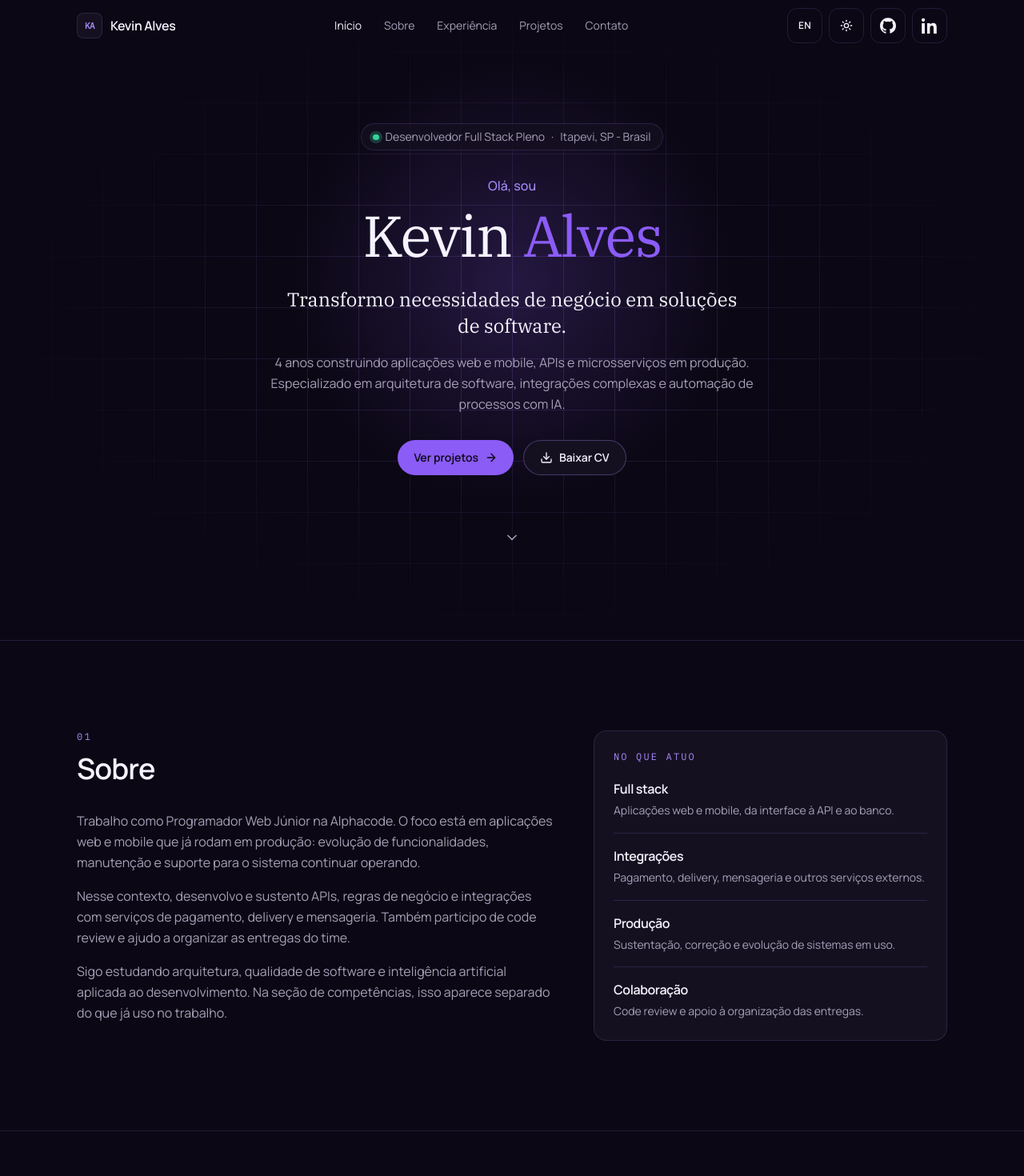
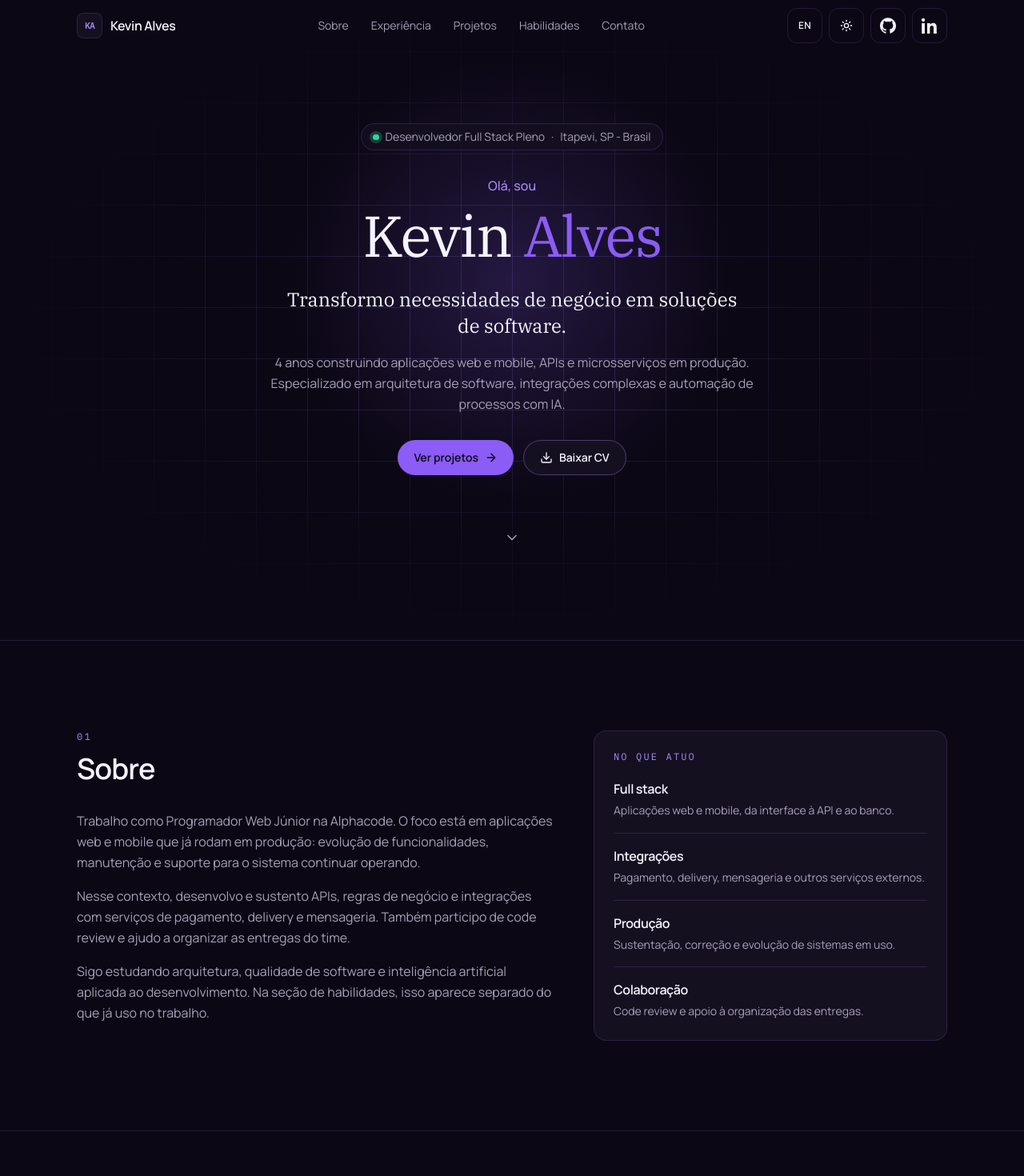
Before and after one commit to KevinAlves55/kevin-alves-portfolio, a React (Vite) app: page / in a window 1280 px wide. Shown: the top 1470 px of the page at 80% size. Built offline with nearby package versions, Linux system fonts and the light colour scheme.

Commit message:
fix: altera exibição de links do header

```diff
--- a/index.html
+++ b/index.html
@@ -13,7 +13,7 @@
           var english = storedLocale === 'en'
           document.documentElement.lang = english ? 'en' : 'pt-BR'
           if (english) {
-            document.title = 'Kevin Alves — Full Stack Software Engineer'
+            document.title = 'Kevin Alves — Mid-level Full Stack Developer'
           }
         } catch (error) {
           document.documentElement.dataset.theme = 'dark'
--- a/src/components/Header.tsx
+++ b/src/components/Header.tsx
@@ -1,7 +1,7 @@
 import { Menu, Moon, Sun, X } from 'lucide-react'
 import { GithubMark, LinkedinMark } from './BrandMarks.tsx'
 import { useCallback, useEffect, useState, type ReactNode } from 'react'
-import { links, sections, site } from '../data/site.ts'
+import { links, navigation, sections, site } from '../data/site.ts'
 import { useActiveSection } from '../hooks/useActiveSection.ts'
 import { useDialog } from '../hooks/useDialog.ts'
 import { useLocale } from '../hooks/useLocale.ts'
@@ -29,7 +29,9 @@ function AccessLink({ href, label, external, children }: { href: string | null;
   )
 }
 
-const sectionIds = sections.map((item) => item.id)
+const sectionById = new Map(sections.map((item) => [item.id, item]))
+const navItems = navigation.map((id) => sectionById.get(id)).filter((item) => item !== undefined)
+const sectionIds = ['inicio', ...sections.map((item) => item.id)]
 
 export function Header() {
   const [open, setOpen] = useState(false)
@@ -70,7 +72,7 @@ export function Header() {
 
         <nav aria-label={copy.ui.navLabel} className="hidden lg:block">
           <ul className="flex items-center gap-1">
-            {sections.map((item) => (
+            {navItems.map((item) => (
               <li key={item.id}>
                 <a
                   href={item.href}
@@ -135,7 +137,7 @@ export function Header() {
         >
           <nav aria-label={copy.ui.navLabel}>
             <ul className="flex flex-col">
-              {sections.map((item) => (
+              {navItems.map((item) => (
                 <li key={item.id}>
                   <a
                     href={item.href}
--- a/src/data/site.ts
+++ b/src/data/site.ts
@@ -20,11 +20,13 @@ export const site = {
 } as const
 
 export const sections = [
-  { id: 'inicio', href: '#inicio' },
   { id: 'sobre', href: '#sobre' },
   { id: 'experiencia', href: '#experiencia' },
+  { id: 'habilidades', href: '#habilidades' },
   { id: 'projetos', href: '#projetos' },
   { id: 'contato', href: '#contato' },
 ] as const
 
 export type SectionId = (typeof sections)[number]['id']
+
+export const navigation = ['sobre', 'experiencia', 'projetos', 'habilidades', 'contato'] as const satisfies readonly SectionId[]
--- a/src/i18n/en.ts
+++ b/src/i18n/en.ts
@@ -3,18 +3,18 @@ import type { Messages } from './types.ts'
 export const en: Messages = {
   site: {
     greeting: "Hi, I'm",
-    role: 'Full Stack Software Engineer',
+    role: 'Mid-level Full Stack Developer',
     location: 'Itapevi, SP - Brazil',
-    title: 'Kevin Alves — Full Stack Software Engineer',
+    title: 'Kevin Alves — Mid-level Full Stack Developer',
     description:
-      'Portfolio of Kevin Alves, full stack software engineer. Web and mobile applications, APIs, integrations, microservices, and production systems.',
+      'Portfolio of Kevin Alves, mid-level full stack developer. Web and mobile applications, APIs, integrations, microservices, and production systems.',
     headline: 'I turn business needs into software solutions.',
     lede: '4 years building web and mobile applications, APIs, and microservices in production. Focused on software architecture, complex integrations, and process automation with AI.',
   },
   nav: {
-    inicio: 'Home',
     sobre: 'About',
     experiencia: 'Experience',
+    habilidades: 'Skills',
     projetos: 'Projects',
     contato: 'Contact',
   },
--- a/src/i18n/pt.ts
+++ b/src/i18n/pt.ts
@@ -10,9 +10,9 @@ export const pt = {
     lede: '4 anos construindo aplicações web e mobile, APIs e microsserviços em produção. Especializado em arquitetura de software, integrações complexas e automação de processos com IA.',
   },
   nav: {
-    inicio: 'Início',
     sobre: 'Sobre',
     experiencia: 'Experiência',
+    habilidades: 'Habilidades',
     projetos: 'Projetos',
     contato: 'Contato',
   },
@@ -28,7 +28,7 @@ export const pt = {
     paragraphs: [
       'Trabalho como Programador Web Júnior na Alphacode. O foco está em aplicações web e mobile que já rodam em produção: evolução de funcionalidades, manutenção e suporte para o sistema continuar operando.',
       'Nesse contexto, desenvolvo e sustento APIs, regras de negócio e integrações com serviços de pagamento, delivery e mensageria. Também participo de code review e ajudo a organizar as entregas do time.',
-      'Sigo estudando arquitetura, qualidade de software e inteligência artificial aplicada ao desenvolvimento. Na seção de competências, isso aparece separado do que já uso no trabalho.',
+      'Sigo estudando arquitetura, qualidade de software e inteligência artificial aplicada ao desenvolvimento. Na seção de habilidades, isso aparece separado do que já uso no trabalho.',
     ],
     focusTitle: 'No que atuo',
     focus: [
@@ -67,7 +67,7 @@ export const pt = {
   ],
   skillsSection: {
     index: '03',
-    title: 'Competências',
+    title: 'Habilidades',
     description:
       'Em uso profissional é o que entra no trabalho atual. Em estudo é interesse ou prática ainda sem entrega publicada.',
     professionalLabel: 'Em uso profissional',
--- a/src/sections/Skills.tsx
+++ b/src/sections/Skills.tsx
@@ -19,10 +19,10 @@ export function Skills() {
   const skillsSection = copy.skillsSection
 
   return (
-    <section id="competencias" aria-labelledby="competencias-titulo" className="border-t border-line py-20 sm:py-28">
+    <section id="habilidades" aria-labelledby="habilidades-titulo" className="border-t border-line py-20 sm:py-28">
       <Container>
         <SectionHeading
-          id="competencias-titulo"
+          id="habilidades-titulo"
           index={skillsSection.index}
           title={skillsSection.title}
           description={skillsSection.description}
```
Also changed, not shown: 1 other file (tests, documents, lock files or other folders).
